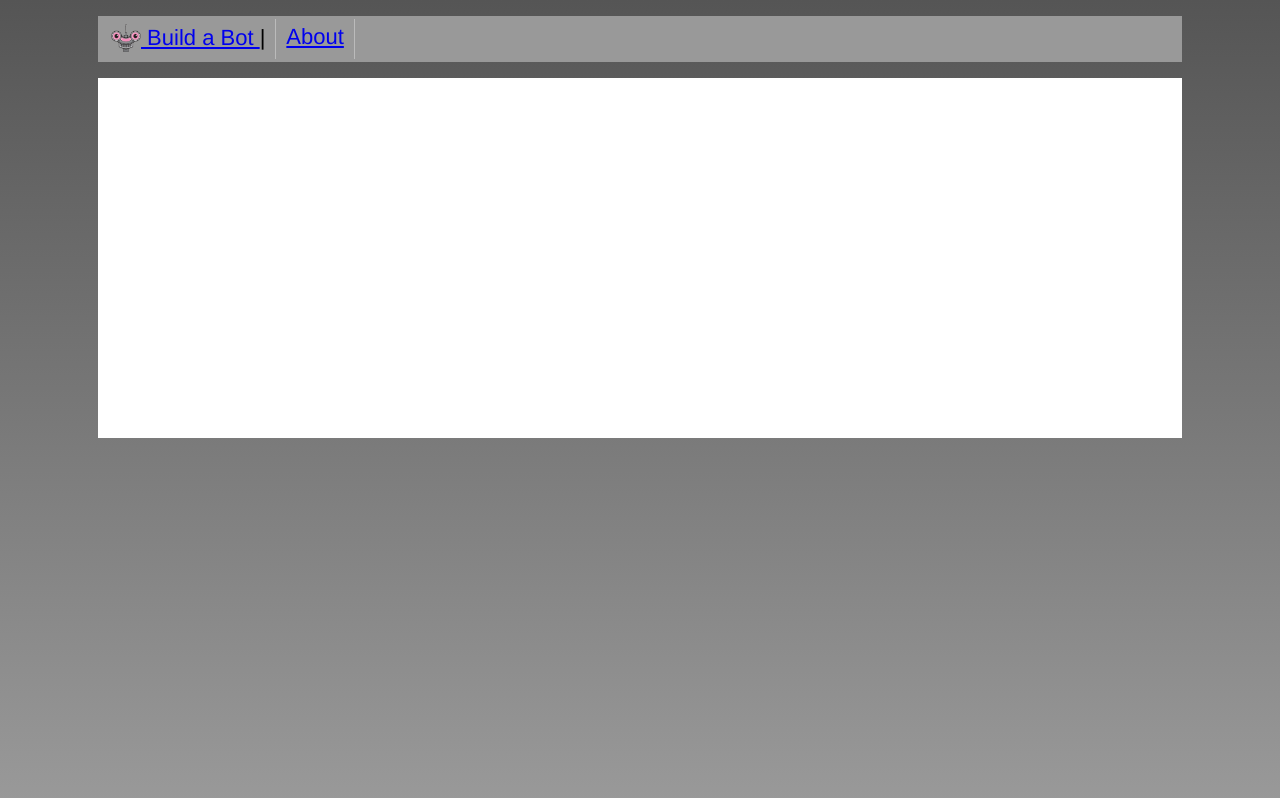
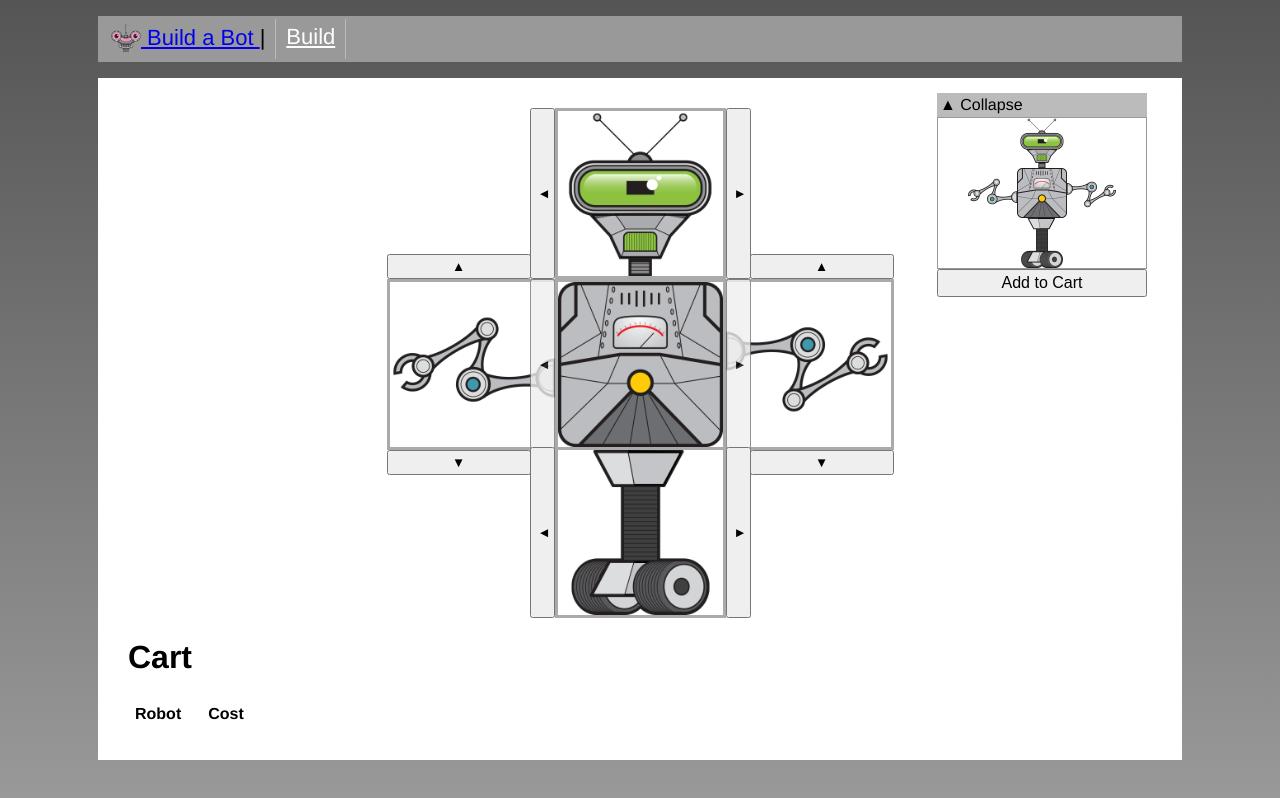
Before and after one commit to racs4/pluralsight_build-a-robot, a Vue app: page /build in a window 1280 px wide. Built offline with nearby package versions, Linux system fonts and the light colour scheme.

Commit message:
feat: adiciona roteamento entre páginas

```diff
--- a/src/App.vue
+++ b/src/App.vue
@@ -4,13 +4,13 @@
       <nav id="nav">
         <ul>
           <li class="nav-item">
-            <router-link to="/">
+            <router-link to="/" exact>
               <img class="logo" src="./assets/build-a-bot-logo.png">
               Build a Bot
             </router-link>|
           </li>
           <li class="nav-item">
-            <router-link to="/about">About</router-link>
+            <router-link to="/build" exact>Build</router-link>
           </li>
         </ul>
       </nav>
@@ -57,4 +57,7 @@
   vertical-align: middle;
   height: 30px;
 }
+.router-link-active {
+  color: white;
+}
 </style>
--- a/src/home/HomePage.vue
+++ b/src/home/HomePage.vue
@@ -4,7 +4,7 @@
       <img src="../assets/robot-home.png" class="robot" aria-hidden="true" />
     </div>
     <div class="get-started">
-      <a href>Get started</a> building your first robot!
+      <router-link to="/build">Get started</router-link> building your first robot!
     </div>
   </div>
 </template>
--- a/src/router/index.js
+++ b/src/router/index.js
@@ -1,6 +1,7 @@
 import Vue from 'vue';
 import VueRouter from 'vue-router';
-import Home from '../views/Home.vue';
+import HomePage from '@/home/HomePage.vue';
+import RobotBuilder from '@/build/RobotBuilder.vue';
 
 Vue.use(VueRouter);
 
@@ -8,7 +9,7 @@
   {
     path: '/',
     name: 'Home',
-    component: Home,
+    component: HomePage,
   },
   {
     path: '/about',
@@ -17,6 +18,11 @@
     // this generates a separate chunk (about.[hash].js) for this route
     // which is lazy-loaded when the route is visited.
     component: () => import(/* webpackChunkName: "about" */ '../views/About.vue'),
+  },
+  {
+    path: '/build',
+    name: 'Build',
+    component: RobotBuilder,
   },
 ];
 
--- /dev/null
+++ b/src/shared/CollapsibleSection.vue
@@ -0,0 +1,29 @@
+<template>
+    <div>
+        <div class="header">
+            <span v-if="open" @click="open = !open">&#x25B2; Collapse</span>
+            <span v-if="!open" @click="open = !open">&#x25BC; Expand</span>
+        </div>
+        <slot v-if="open">
+        </slot>
+    </div>
+</template>
+
+<script>
+export default {
+  name: 'CollapsibleSection',
+  data() {
+    return {
+      open: true,
+    };
+  },
+};
+</script>
+
+<style scoped>
+    .header {
+        background-color: #bbb;
+        padding: 3px;
+        cursor: pointer;
+    }
+</style>
```
Also changed, not shown: src/build/PartSelector.vue (added), src/build/RobotBuilder.vue, src/build/created-hook-mixin.js (added).
